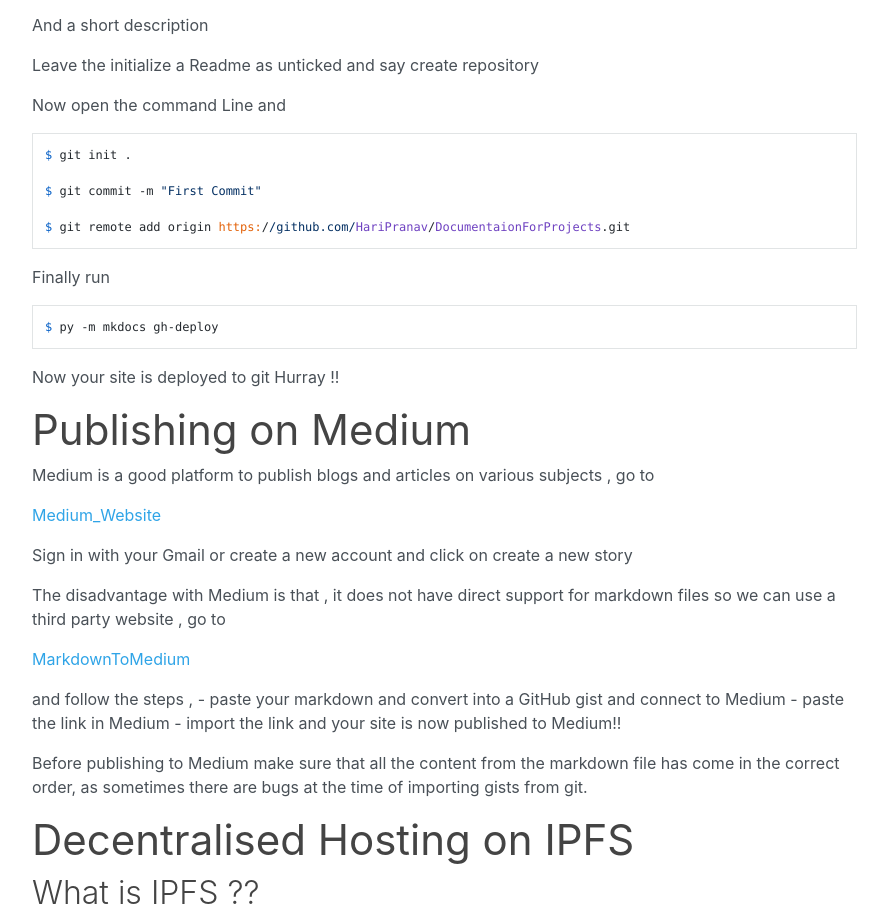
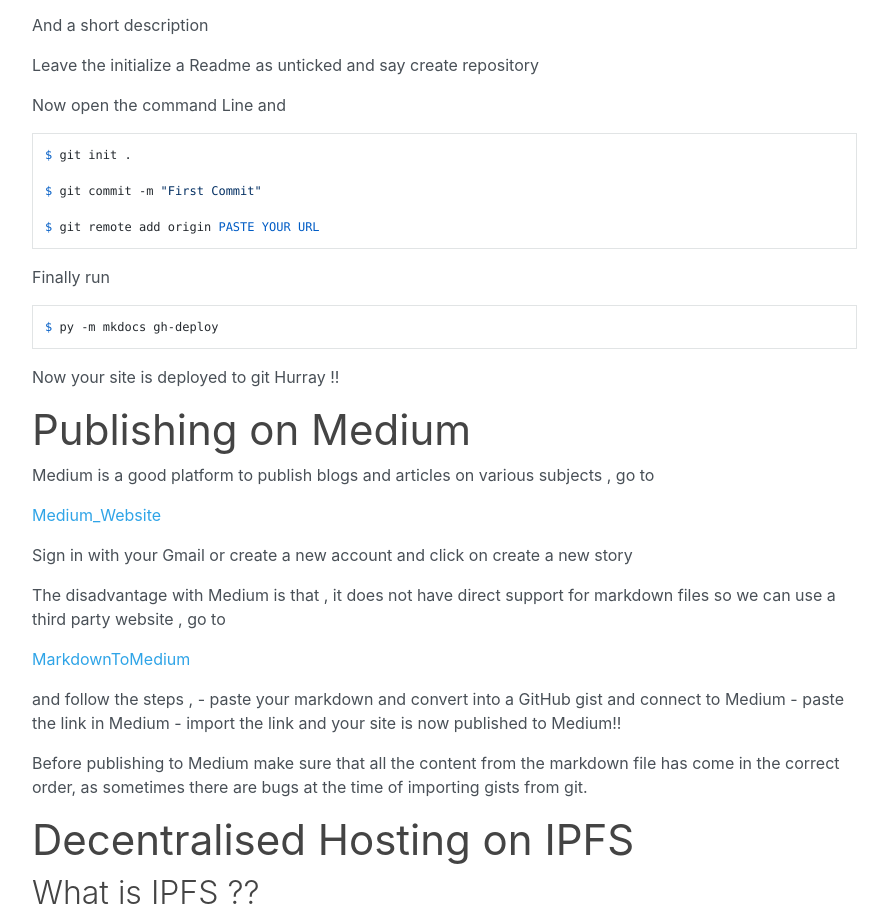
Before and after one commit to HariPranav/Documentation_For_Projects, a plain HTML site: page index.html in a window 1280 px wide. Shown: the part 3005-3922 px from the top of the page, without its empty margins (338-1226 px from the left). Drawn offline with nearby package versions, Linux system fonts and the light colour scheme.

Commit message:
Deployed  with MkDocs version: 1.1

```diff
--- a/index.html
+++ b/index.html
@@ -196,7 +196,7 @@ Open up your browser and go to</p>
 
 $ git commit -m "First Commit"
 
-$ git remote add origin https://github.com/HariPranav/DocumentaionForProjects.git
+$ git remote add origin PASTE YOUR URL
 </code></pre>
 <p>Finally run</p>
 <pre><code>$ py -m mkdocs gh-deploy
@@ -313,5 +313,5 @@ Click on sign in and sign in with github , now add the repository containing you
 
 <!--
 MkDocs version : 1.1
-Build Date UTC : 2020-06-26 21:44:03
+Build Date UTC : 2020-06-26 21:44:43
 -->
```
Also changed, not shown: search/search_index.json (+1 -1 lines), 1 other file.
